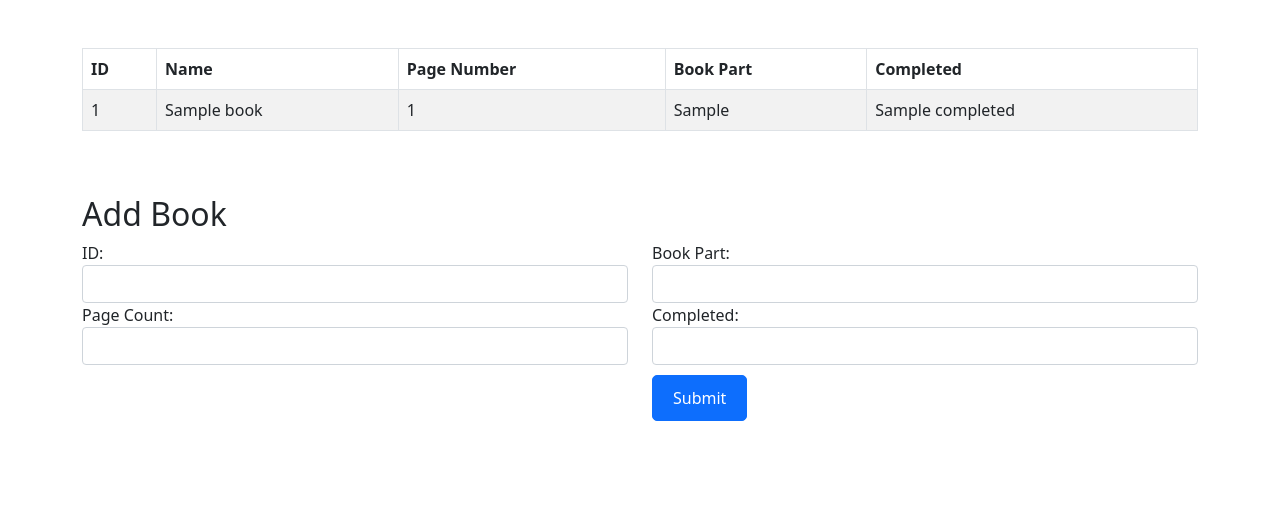
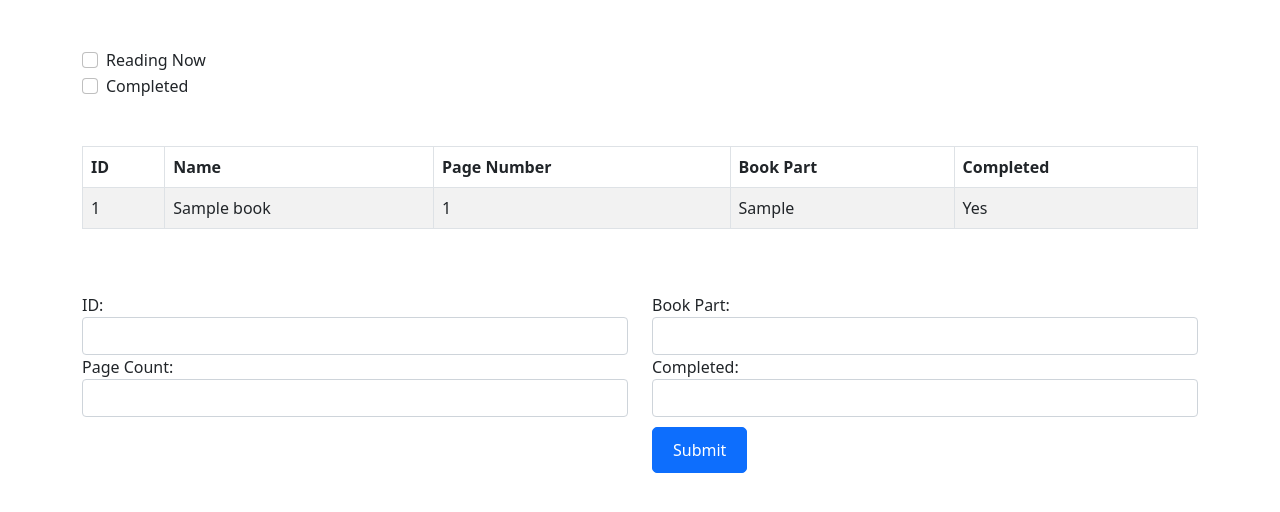
Before and after one commit to alhassanmohamed2/MyLibrary, a PHP site: template app/views/index.view.php in a window 1280 px wide. Shown: the top 512 px of the page. Run offline with PHP 8.4, Linux system fonts and the light colour scheme; the template is opened without the code that fills it: most values are stand-ins (such as "Sample title", 1, 10 or a date in 2020).

Commit message:
add filter to table

```diff
--- a/app/views/index.view.php
+++ b/app/views/index.view.php
@@ -1,4 +1,19 @@
 <?php require('partials/head.php'); ?>
+<div class="container mt-5">
+  <div class="form-check">
+    <input class="form-check-input" type="checkbox" value="" id="flexCheckDefault" onchange="filterTable(this)">
+    <label class="form-check-label" for="flexCheckDefault">
+      Reading Now
+    </label>
+    </div>
+    <div class="form-check">
+    <input class="form-check-input" type="checkbox" value="" id="flexCheckDefault" onchange="filterTableComplete(this)">
+    <label class="form-check-label" for="flexCheckDefault">
+      Completed
+    </label>
+  </div>
+</div>
+
 
 <div class="container mt-5">
 
@@ -23,7 +38,7 @@
             echo "<td>{$book->name}</td>";
             echo "<td>{$book->pageNum}</td>";
             echo "<td>{$book->bookPart}</td>";
-            echo "<td>{$book->completed}</td>";
+            echo "<td>". ($book->completed ? "Yes" : "No") . "</td>";
             echo "</tr>";
         }
         ?>
@@ -33,8 +48,8 @@
   </div>
 </div>
 <!-- -->
+
 <div class="container mt-5">
-    <h2>Add Book</h2>
     <div class="row">
       <div class="col-md-6">
       <form action="/update" method="post">
--- a/public/js/main.js
+++ b/public/js/main.js
@@ -0,0 +1,38 @@
+let table = document.querySelector("table");
+let tr = table.querySelectorAll("tr");
+function filterTable(checkbox){
+
+    if(checkbox.checked == true){
+        for(let i = 1; i < tr.length ; i++){
+            let td = tr[i].querySelectorAll("td");
+            if(parseInt(td[2].innerHTML) > 0 && td[4].innerHTML == "No"){
+                tr[i].style.display = "";
+            }else{
+                tr[i].style.display = "none";
+            }
+        }
+
+    }else{
+        for(let i = 0; i < tr.length ; i++){
+            tr[i].style.display = "";
+        }
+   }
+}
+///////////////////
+function filterTableComplete(checkbox){
+    if(checkbox.checked == true){
+        for(let i = 1; i < tr.length ; i++){
+            td = tr[i].querySelectorAll("td")[4];
+            if(td.innerHTML == "Yes"){
+                tr[i].style.display = "";
+            }else{
+                tr[i].style.display = "none";
+            }
+        }
+
+    }else{
+        for(let i = 0; i < tr.length ; i++){
+            tr[i].style.display = "";
+        }
+   }
+}
```
